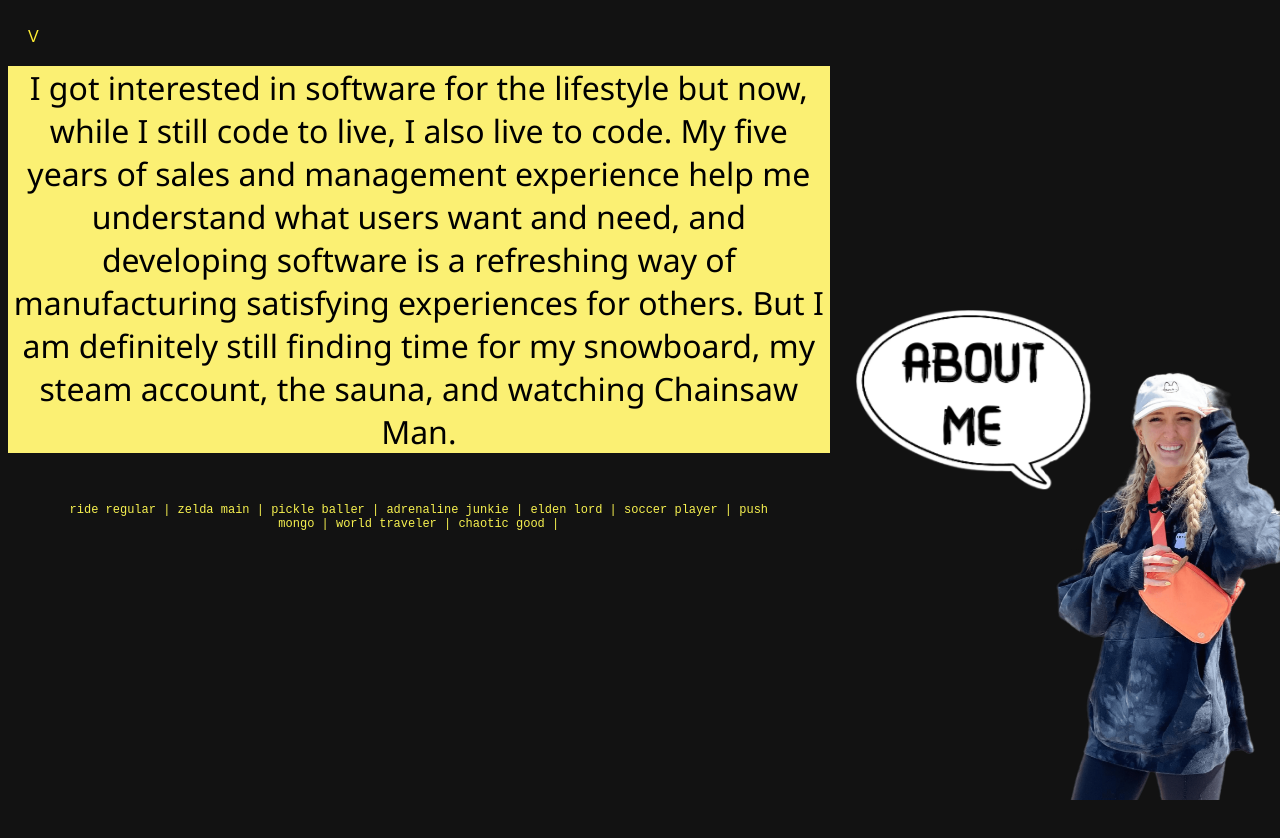
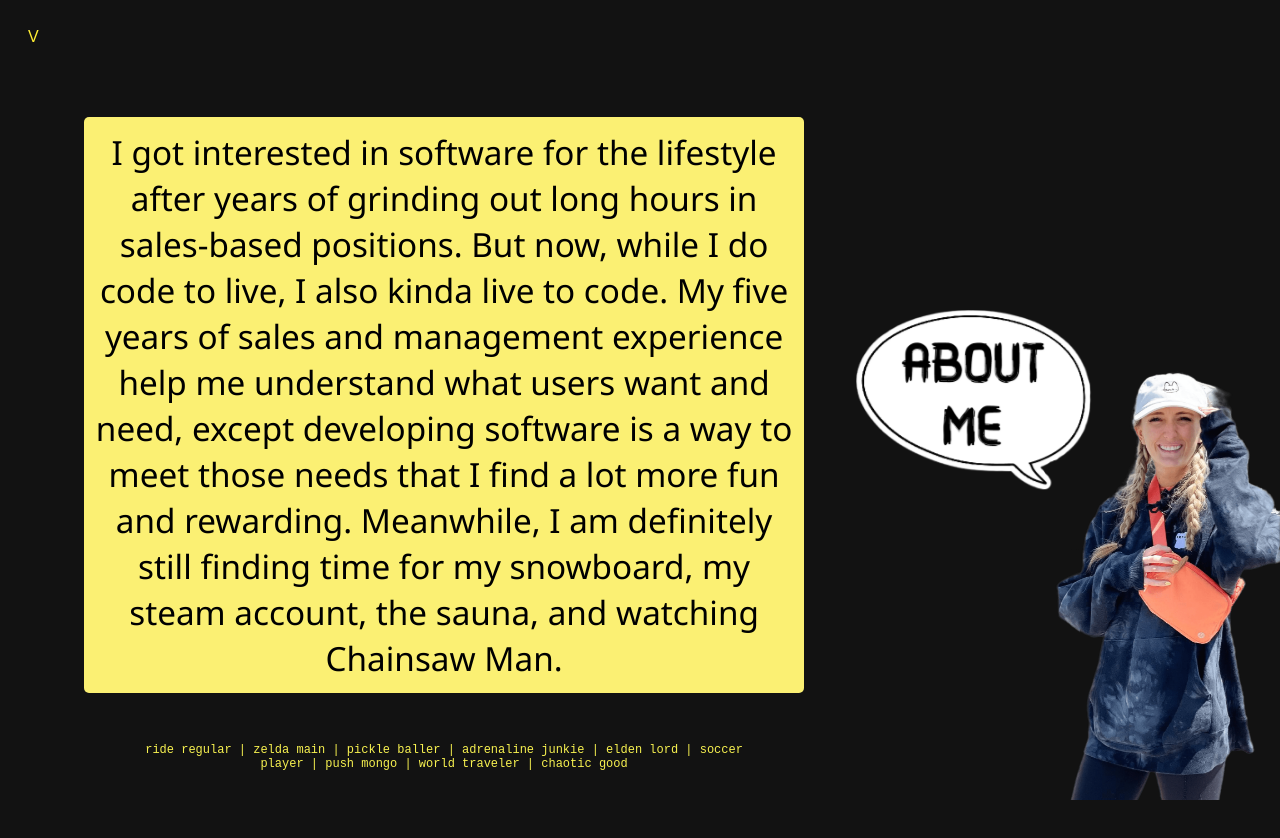
Before and after one commit to Maceybell/Maceybell.github.io, a plain HTML site: page about.html in a window 1280 px wide. Before the commit the page ends 800 px from the top, so only its background shows below. Drawn offline with Linux system fonts and the light colour scheme.

Commit message:
about update

```diff
--- a/about.html
+++ b/about.html
@@ -20,9 +20,9 @@
       </div>
 
       <section class="about">
-        <div class = "about-text">I got interested in software for the lifestyle but now, while I still code to live, I also live to code. My five years of sales and management experience help me understand what users want and need, and developing software is a refreshing way of manufacturing satisfying experiences for others. But I am definitely still finding time for my snowboard, my steam account, the sauna, and watching Chainsaw Man.
+        <div class = "about-text">I got interested in software for the lifestyle after years of grinding out long hours in sales-based positions. But now, while I do code to live, I also kinda  live to code. My five years of sales and management experience help me understand what users want and need, except developing software is a way to meet those needs that I find a lot more fun and rewarding. Meanwhile, I am definitely still finding time for my snowboard, my steam account, the sauna, and watching Chainsaw Man.
              </div>
-        <div class = "about-stuff"> ride regular | zelda main | pickle baller | adrenaline junkie | elden lord | soccer player | push mongo | world traveler | chaotic good | </div>
+        <div class = "about-stuff"> ride regular | zelda main | pickle baller | adrenaline junkie | elden lord | soccer player | push mongo | world traveler | chaotic good </div>
       </section>
 
       <div class = 'me'>
--- a/styles.css
+++ b/styles.css
@@ -179,18 +179,21 @@ font-family:'Trebuchet MS', 'Lucida Sans Unicode', 'Lucida Grande', 'Lucida Sans
 
 
 .about{
-    width: 65%;
+    width: 57%;
+    margin: 6%;
+    position: relative;
+    bottom: 25px;
 }
 .about-text{
     border-radius: 2;
     background-color: #fbf073;
-    margin: 50     px;
-    font-size: 16px;
-    font-size: 2.5vw;
+    font-size: max(2.6vw, 20px);
     font-family: 'Segoe UI', Tahoma, Geneva, Verdana, sans-serif;
     text-align: center;
     align-items: center;
     justify-content: center;
+    padding: 12px;
+    border-radius: 5px;
 }
 
 .about-stuff{
@@ -261,7 +264,7 @@ font-family:'Trebuchet MS', 'Lucida Sans Unicode', 'Lucida Grande', 'Lucida Sans
     height: 35px;
     font-size: 15px;
     display: flex;
-    justify-content: space-between;
+    justify-content:space-evenly;
     padding: 5px 90px;
     z-index: 20;
 
```
